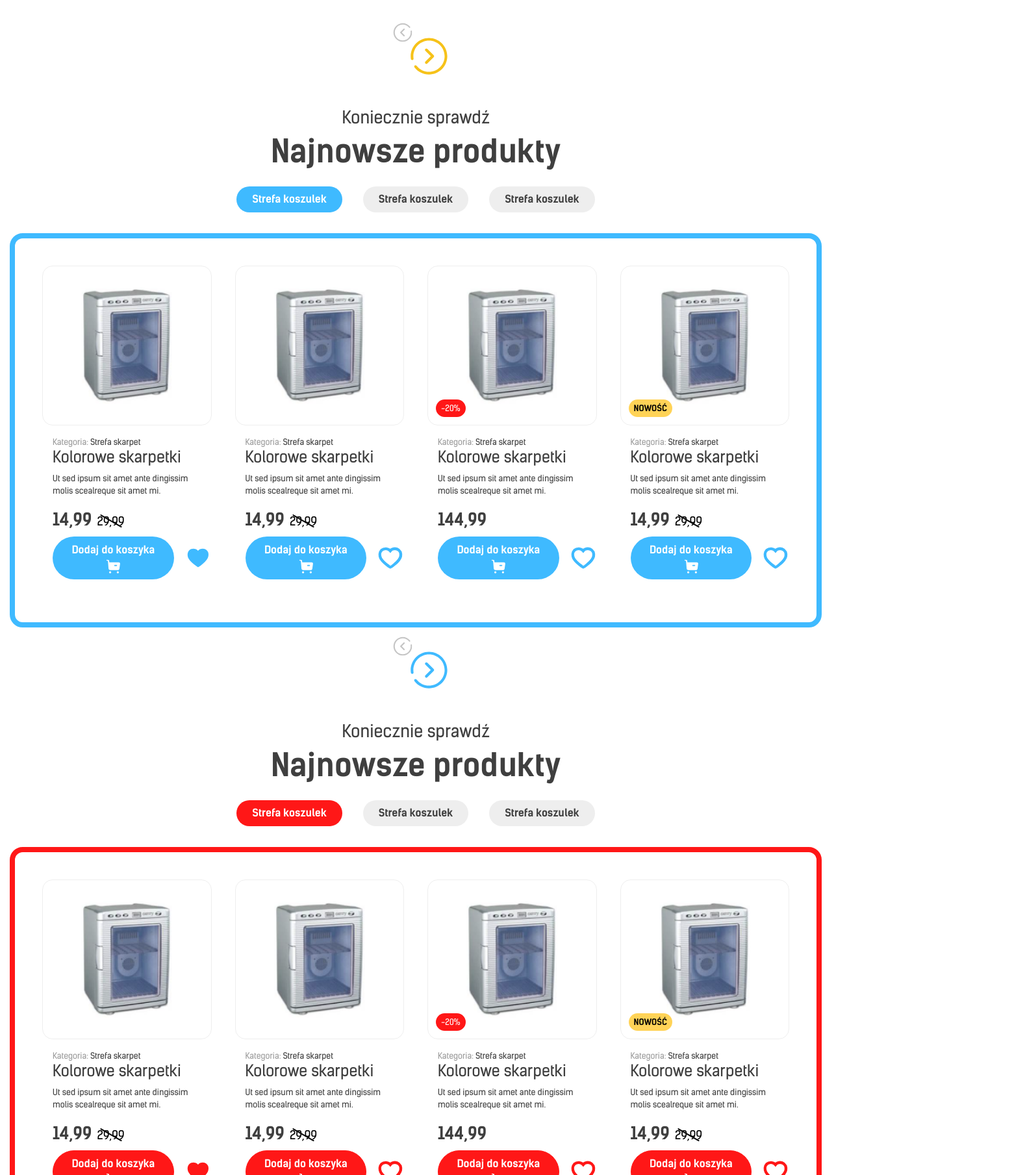
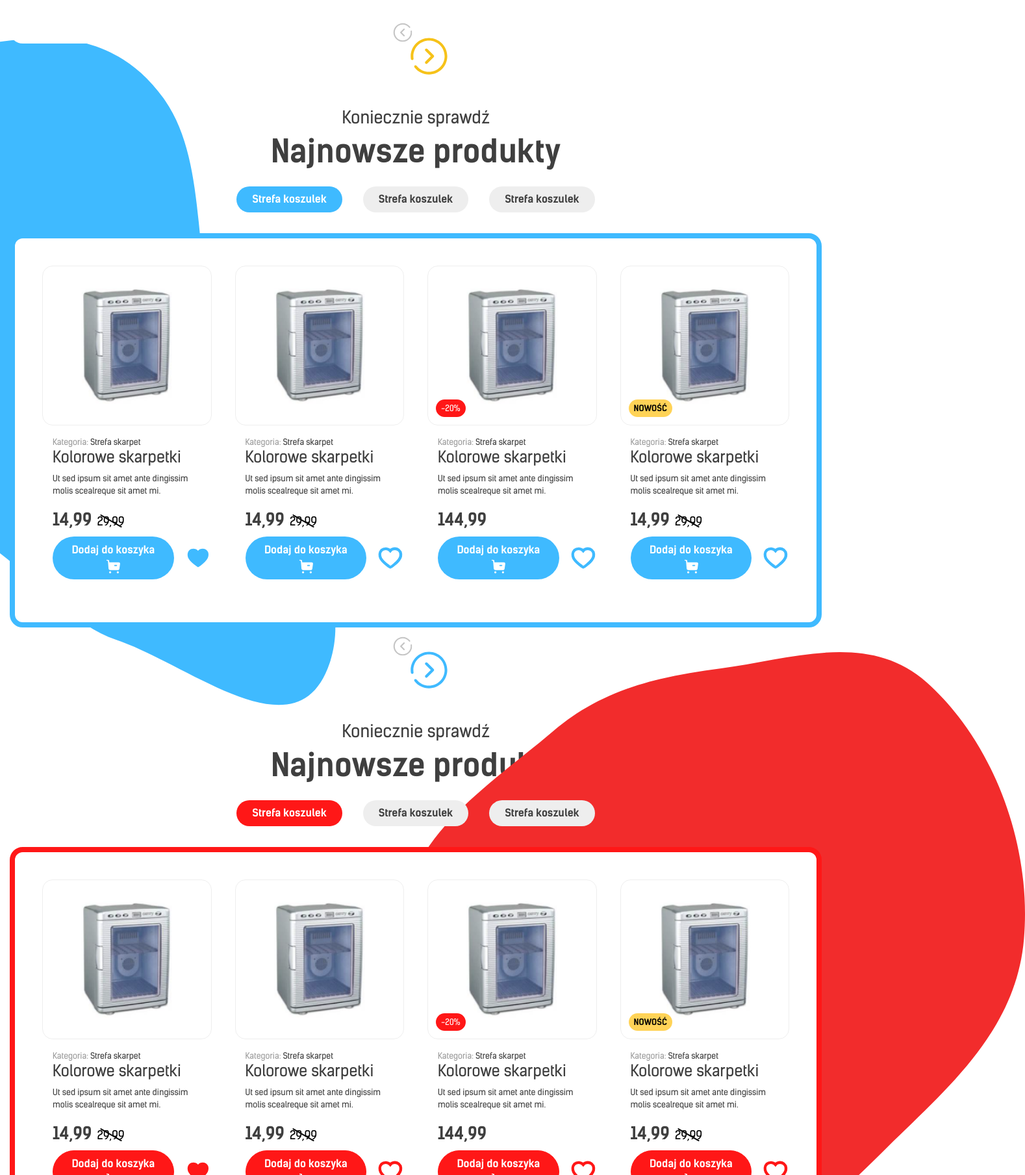
Before and after one commit to Voidereles/strefaXD, a plain HTML site: page index.html in a window 1280 px wide. Shown: the part 1692-3501 px from the top of the page at 65% size, 1578 px wide, since content can reach past the window. Drawn offline with nearby package versions, Linux system fonts and the light colour scheme.

Commit message:
splashes

```diff
--- a/index.html
+++ b/index.html
@@ -1506,6 +1506,13 @@
 
 
             <section class="products products--blue mt-5">
+                <svg class="products--blue__splash" width="814" height="1028" viewBox="0 0 814 1028" fill="none"
+                    xmlns="http://www.w3.org/2000/svg">
+                    <path fill-rule="evenodd" clip-rule="evenodd"
+                        d="M630.517 466.032C682.521 642.829 854.012 815.341 804.459 962.999C755.414 1109.14 590.568 965.751 475.804 927.042C409.827 904.789 356.024 838.081 292.614 790.36C198.532 719.555 71.4578 730.853 21.3151 585.001C-29.9352 435.927 22.3414 275.879 76.5175 161.791C125.684 58.2536 208.814 19.1832 296.032 6.4844C380.097 -5.75537 476.472 -6.00046 548.574 93.0602C616.692 186.648 593.435 339.963 630.517 466.032Z"
+                        fill="#3FBAFF" />
+                </svg>
+
                 <h3 class="products__subheading">Koniecznie sprawdź</h3>
                 <h2 class="products__heading">Najnowsze produkty</h2>
 
@@ -1802,6 +1809,13 @@
 
 
             <section class="products products--red mt-5">
+                <svg class="products--red__splash" width="957" height="907" viewBox="0 0 957 907" fill="none"
+                    xmlns="http://www.w3.org/2000/svg">
+                    <path fill-rule="evenodd" clip-rule="evenodd"
+                        d="M487.498 25.1578C597.266 10.758 715.842 -33.3406 805.568 46.4812C904.607 134.588 968.029 290.951 955.404 441.415C943.461 583.754 835.693 672.651 745.546 761.823C669.008 837.533 584.116 923.529 487.498 904.258C397.316 886.271 373.346 742.163 300.878 673.132C203.913 580.765 20.8232 591.276 1.61024 441.415C-17.1389 295.173 132.05 206.056 230.215 121.958C306.892 56.2694 394.856 37.311 487.498 25.1578Z"
+                        fill="#F22C2C" />
+                </svg>
+
                 <h3 class="products__subheading">Koniecznie sprawdź</h3>
                 <h2 class="products__heading">Najnowsze produkty</h2>
 
--- a/styles/style.scss
+++ b/styles/style.scss
@@ -171,7 +171,7 @@ body {
 }
 
 .products {
-
+    position: relative;
 
     &__carousel {
         max-width: 1400px;
@@ -180,6 +180,7 @@ body {
         padding: 2rem;
         border: 8px solid transparent;
         margin-top: calc(-2rem - 8px);
+        background: white;
         //minus margin -top because of transparent here but borders on the blue and red containers
     }
 
@@ -396,6 +397,11 @@ body {
     }
 
     &--blue {
+        &__splash {
+            position: absolute;
+            left: -25%;
+            top: -12%;
+        }
 
         .nav-link {
             &.active {
@@ -489,6 +495,12 @@ body {
 
 
     &--red {
+
+        &__splash {
+            position: absolute;
+            right: -25%;
+            top: -12%;
+        }
 
         .nav-link {
             &.active {
```
Also changed, not shown: images/blue-splash.svg (added), images/red-splash.svg (added), styles/style.css, 1 other file.
